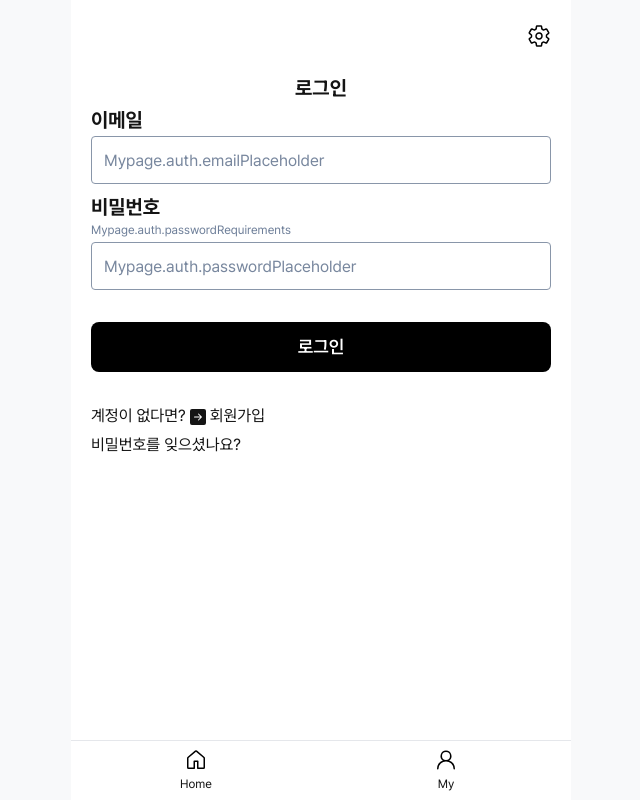
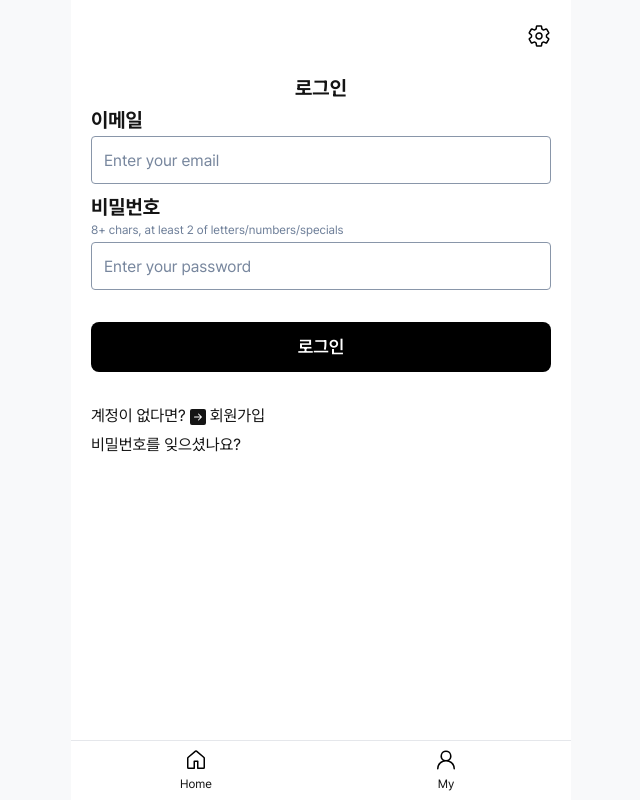
Before and after one commit to zkfksxk/kallong, a Next.js app: page /en/auth/signin in a window 1280 px wide. Shown: the whole page, without its empty margins (319-959 px from the left). Built offline with nearby package versions, Linux system fonts and the light colour scheme; no server answers.

Commit message:
fix: 로그인, 회원가입 다국어 수정

```diff
--- a/app/[locale]/auth/signin/page.tsx
+++ b/app/[locale]/auth/signin/page.tsx
@@ -15,7 +15,7 @@ import { ICONS } from '@/shared/common/icons';
 import { SignInForm } from '@/shared/common/types';
 
 export default function SignInPage() {
-  const t = useTranslations('Mypage.auth');
+  const t = useTranslations('Setting.auth');
   const router = useRouter();
   const methods = useForm<SignInForm>();
   const { mutate: signIn, isPending: signInIsPending } =
--- a/app/[locale]/auth/signup/page.tsx
+++ b/app/[locale]/auth/signup/page.tsx
@@ -12,7 +12,7 @@ import { ICONS } from '@/shared/common/icons';
 import { SignUpForm } from '@/shared/common/types';
 
 export default function SignUpPage() {
-  const t = useTranslations('Mypage.auth');
+  const t = useTranslations('Setting.auth');
   const router = useRouter();
   const methods = useForm<SignUpForm>();
   const { mutate: signUp, isPending } = useSignUp();
```
